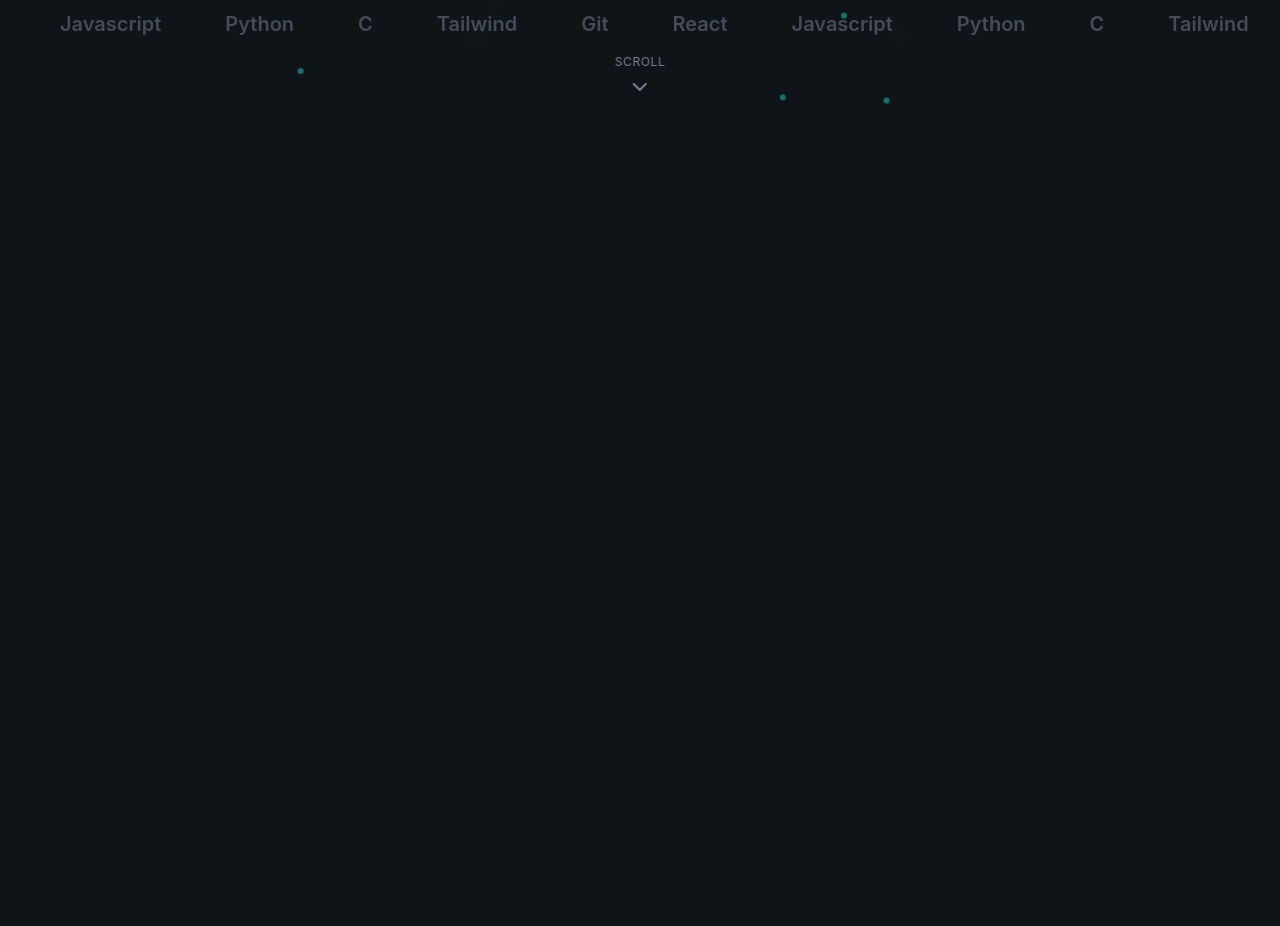
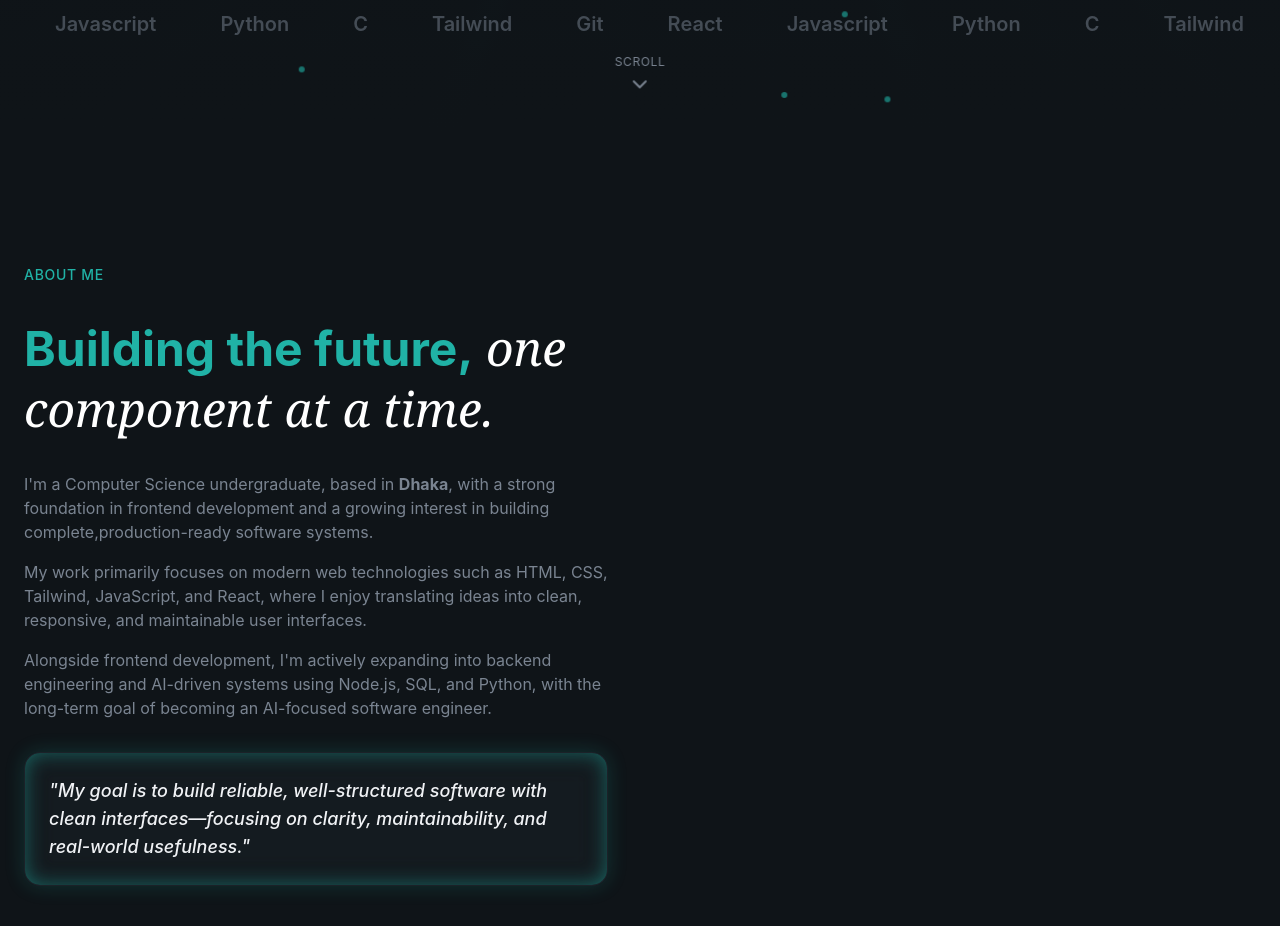
Before and after one commit to fatin-israq/portfolio, a React (Vite) app: page / in a window 1280 px wide. Shown: the part 1160-2086 px from the top of the page. Before the commit the page ends 1294 px from the top, so only its background shows below. Built offline with nearby package versions, Linux system fonts and the light colour scheme.

Commit message:
Add About section with personal introduction

```diff
--- a/src/sections/About.jsx
+++ b/src/sections/About.jsx
@@ -1,9 +1,93 @@
+import { Brain, Code2, Layers, Layout, Server } from "lucide-react";
+
+const highlights = [
+  {
+    icon: Code2,
+    title: "Clean Code",
+    description:
+      "Writing readable, maintainable code with clear structure and consistent conventions.",
+  },
+  {
+    icon: Layout,
+    title: "Modern Frontend Development",
+    description:
+      "Building responsive, accessible UIs using HTML, CSS, Tailwind, and React.",
+  },
+  {
+    icon: Layers,
+    title: "Component-Based Thinking",
+    description:
+      "Designing reusable components and managing UI logic with clarity and separation of concerns.",
+  },
+  {
+    icon: Server,
+    title: "Backend Foundations",
+    description:
+      "Working with Node.js, Express, and basic SQL to build APIs and data-driven features.",
+  },
+  {
+    icon: Brain,
+    title: "Strong Learning Curve",
+    description:
+      "Quickly picking up new tools and concepts through hands-on projects and experimentation.",
+  },
+];
+
 const About = () => {
-    return (
-        <section>
+  return (
+    <section id="about" className="py-32 relative overflow-hidden">
+      <div className="container mx-auto px-6 relative z-10">
+        <div className="grid lg:grid-cols-2 gap-16 items-center">
+          {/* Left Column  */}
+          <div className="space-y-8">
+            <div className="animate-fade-in">
+              <span className="text-primary text-sm font-medium tracking-wider uppercase">
+                About Me
+              </span>
+            </div>
 
-        </section>
-    );
+            <h2 className="text-4xl md:text-5xl font-bold leading-tight animate-fade-in animation-delay-100 text-primary">
+              Building the future,
+              <span className="font-serif italic font-normal text-white">
+                {" "}
+                one component at a time.
+              </span>
+            </h2>
+
+            <div className="space-y-4 text-muted-foreground animate-fade-in animation-delay-200">
+              <p>
+                I'm a Computer Science undergraduate, based in <b>Dhaka</b>,
+                with a strong foundation in frontend development and a growing
+                interest in building complete,production-ready software systems.
+              </p>
+              <p>
+                My work primarily focuses on modern web technologies such as
+                HTML, CSS, Tailwind, JavaScript, and React, where I enjoy
+                translating ideas into clean, responsive, and maintainable user
+                interfaces.
+              </p>
+              <p>
+                Alongside frontend development, I'm actively expanding into
+                backend engineering and AI-driven systems using Node.js, SQL,
+                and Python, with the long-term goal of becoming an AI-focused
+                software engineer.
+              </p>
+            </div>
+
+            <div className="glass rounded-2xl p-6 glow-border animate-fade-in animation-delay-300">
+              <p className="text-lg font-medium italic text-foreground">
+                "My goal is to build reliable, well-structured software with
+                clean interfaces—focusing on clarity, maintainability, and
+                real-world usefulness."
+              </p>
+            </div>
+          </div>
+          {/* Right Column  */}
+          <div></div>
+        </div>
+      </div>
+    </section>
+  );
 };
 
 export default About;
```
